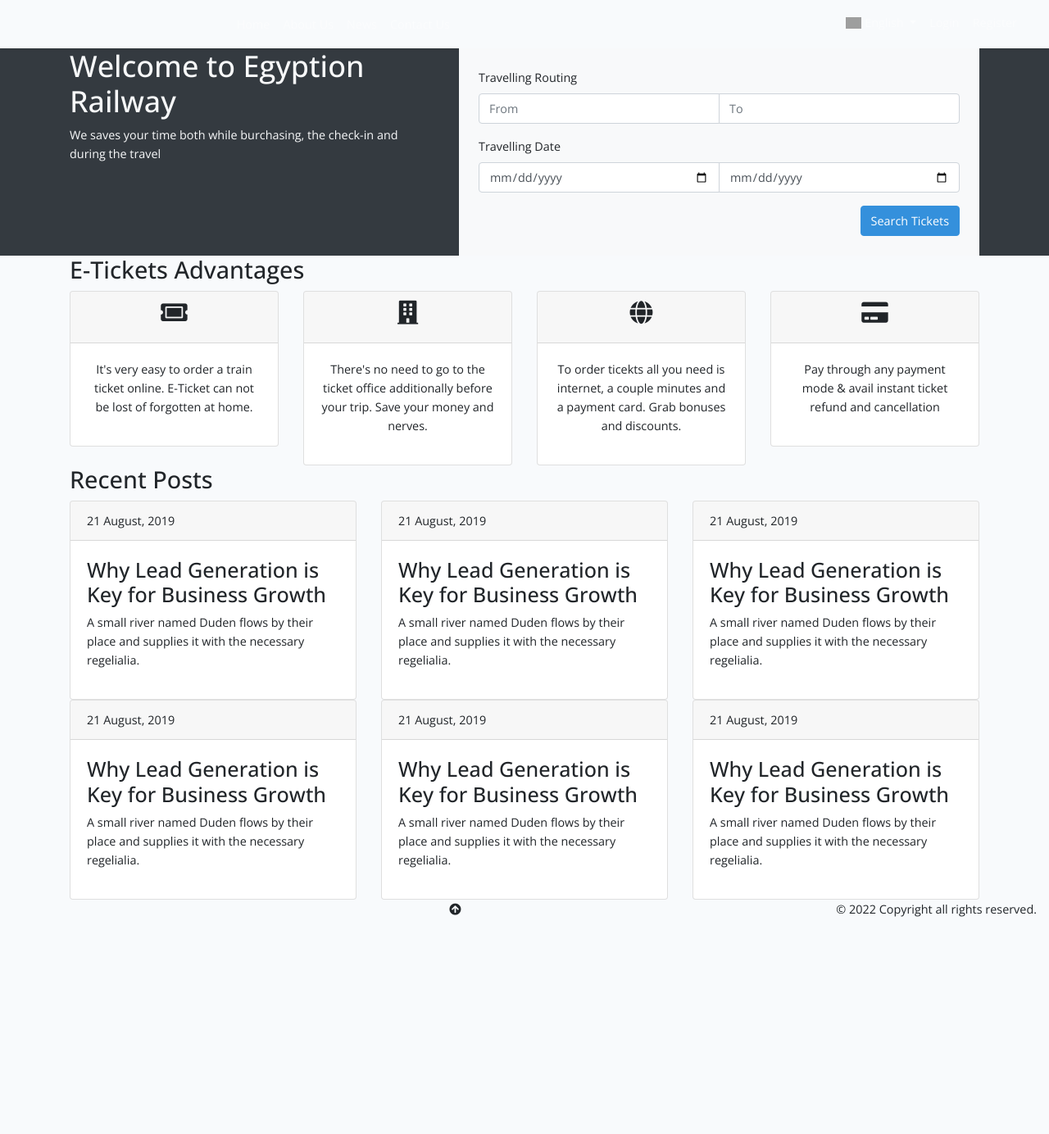
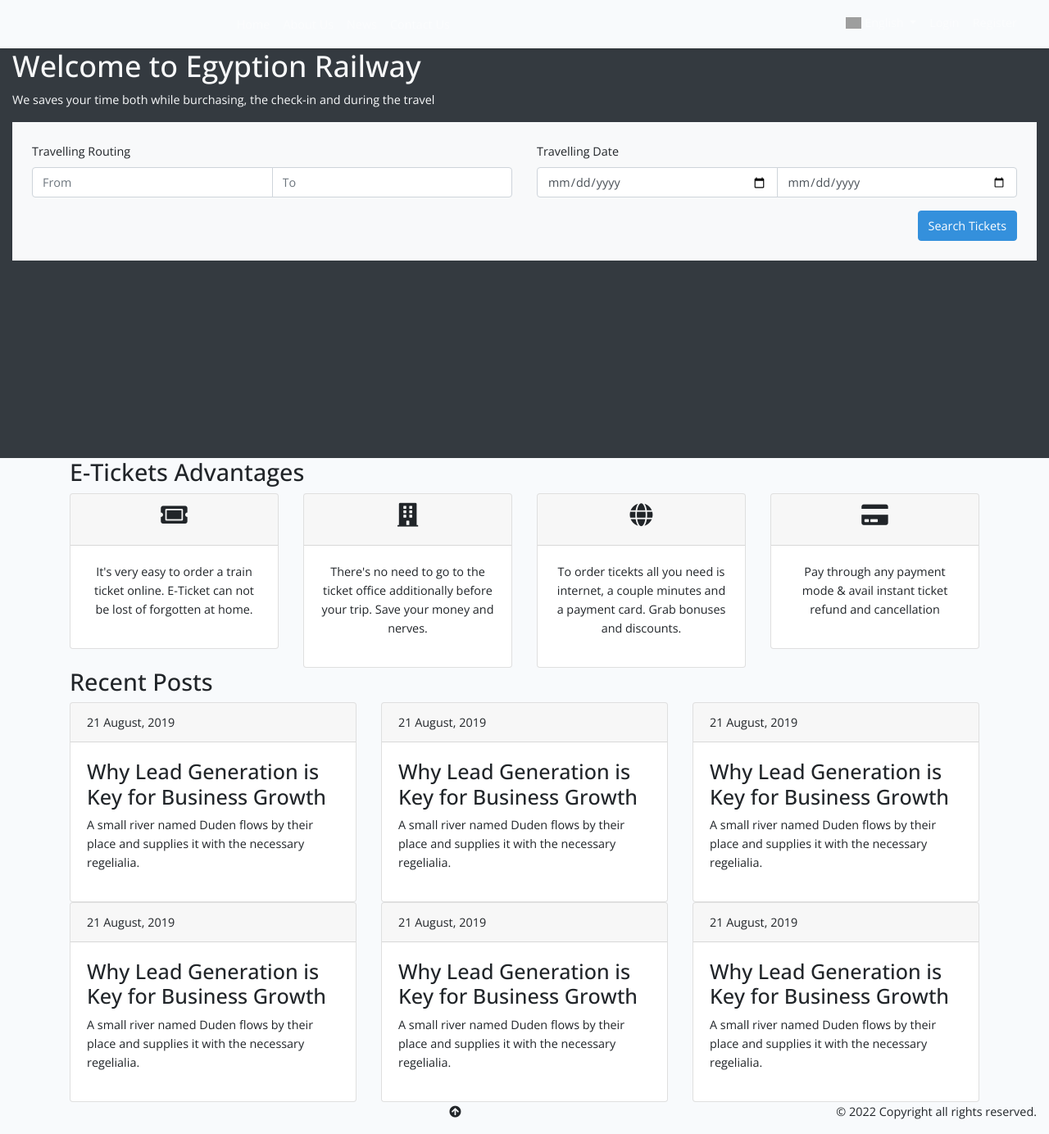
Before and after one commit to idiab1/railway_reservation_tickets_system, a Laravel app: page /home in a window 1280 px wide. Shown: the whole page at 82% size. Before the commit the page ends 1119 px from the top, so only its background shows below. Run offline with Laravel 8, Linux system fonts and the light colour scheme; data that the repository does not hold is empty; settings files or empty folders that the repository lacks are supplied; some libraries are stand-ins or nearby versions; grey boxes are pictures that could not be loaded.

Commit message:
change on the layout of header

```diff
--- a/resources/views/include/header.blade.php
+++ b/resources/views/include/header.blade.php
@@ -1,39 +1,60 @@
 <!-- Header -->
-<header class="main-header bg-dark">
-    <div class="container">
+<header class="main-header bg-dark" style="height:500px">
+    <div class="container-fluid">
+        <!-- Header info -->
         <div class="row">
-            <div class="col-md-5 col-sm-12">
-                <div class="header-info text-light">
+            <div class="col-8">
+                <div class="header-info text-light tex-center">
                     <h1>Welcome to Egyption Railway</h1>
                     <p>We saves your time both while burchasing, the check-in and during the travel </p>
                 </div>
             </div>
-            <div class="col-md-7 col-sm-12">
-                <div class="form-reservation bg-light p-4">
+        </div>
+        <!-- End of Header info -->
+
+        <div class="row">
+            <div class="col-12">
+                <div class="reservation-box bg-light p-4">
+                    <!-- Reservation form -->
+                    <div class="reservation-form">
                         <!-- Form -->
                         <form action="" method="POST">
+                            <div class="row">
+                                <div class="col">
                                     <!-- Travelling Routing -->
                                     <div class="form-group mb-3">
-                            <label for="travelling_routing" class="form-label">Travelling Routing</label>
+                                        <label for="travelling_routing" class="form-label">
+                                            Travelling Routing
+                                        </label>
                                         <div class="input-group">
                                             <input type="text" class="form-control" id="travelling_routing" placeholder="From" aria-label="From">
                                             <input type="text" class="form-control" id="travelling_routing" placeholder="To" aria-label="To">
                                         </div>
                                     </div>
+                                </div>
+                                <div class="col">
                                     <!-- Travelling date -->
                                     <div class="form-group mb-3">
-                            <label for="travelling_routing" class="form-label">Travelling Date</label>
+                                        <label for="travelling_routing" class="form-label">
+                                            Travelling Date
+                                        </label>
                                         <div class="input-group">
                                             <input type="date" class="form-control" id="travelling_routing" aria-label="From">
                                             <input type="date" class="form-control" id="travelling_routing" aria-label="To">
                                         </div>
                                     </div>
+                                </div>
+                            </div>
+
+
                             <div class="text-right">
                                 <button type="submit" class="btn btn-primary">Search Tickets</button>
                             </div>
                         </form>
                         <!-- ./end of form -->
                     </div>
+                    <!-- End fo reservation form -->
+                </div>
             </div>
         </div>
     </div>
```
Lines whose indentation alone changed are shown as unchanged.
